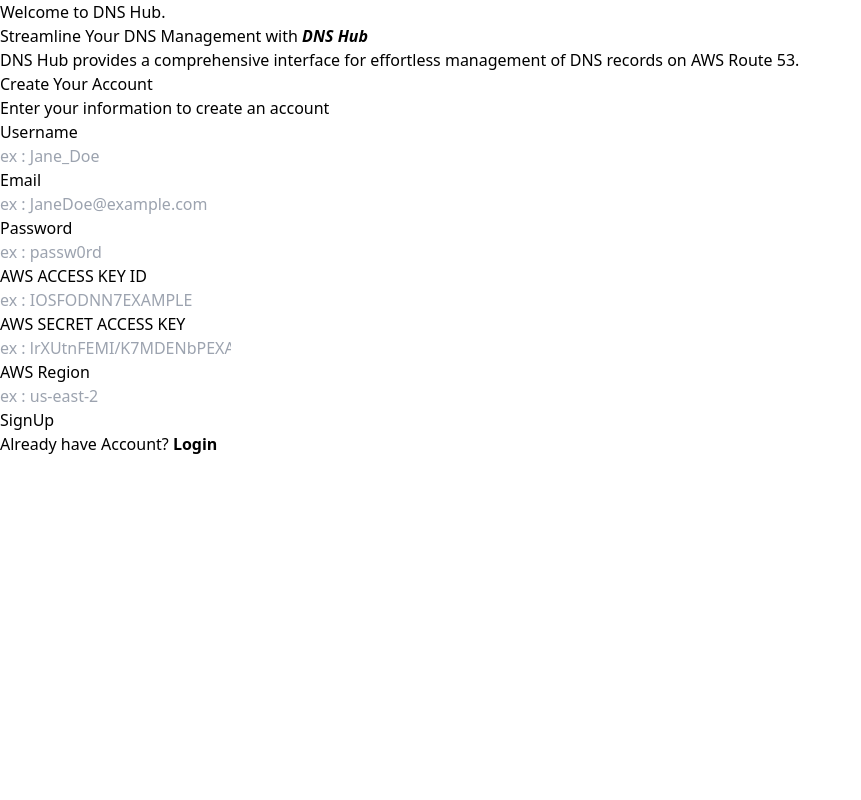
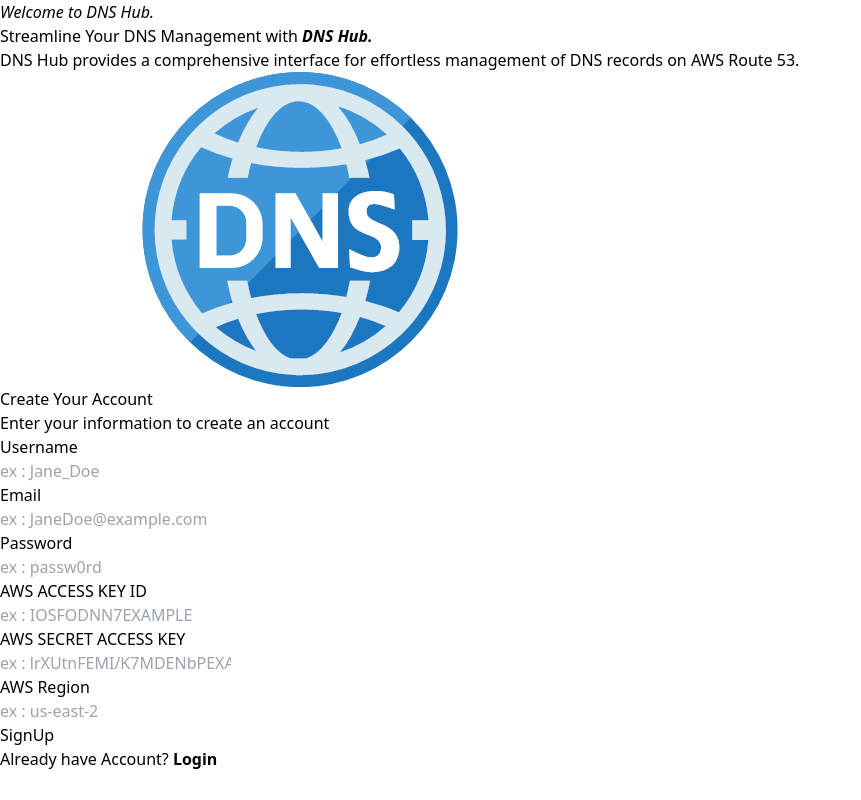
Before and after one commit to krishnagupta1543/dns-frontend, a React (Vite) app: page /home in a window 1280 px wide. Shown: the whole page, without its empty margins (0-861 px from the left). Built offline with nearby package versions, Linux system fonts and the light colour scheme.

Commit message:
design changed

```diff
--- a/src/components/Button.tsx
+++ b/src/components/Button.tsx
@@ -1,3 +1,3 @@
 export function Button(props:any) {
-    return <button onClick={props.onClick} type="button" className="  text-black bg-green-300 hover:bg-green-500 focus:outline-none focus:ring-4 focus:ring-gray-300 font-bold rounded-lg text-sm px-3 py-1 me-2 ">{props.label}</button>
+    return <button onClick={props.onClick} type="button" className="  text-white bg-gray-800 hover:bg-gray-900 focus:outline-none focus:ring-4 focus:ring-gray-300 font-medium rounded-lg text-sm px-3 py-1 me-2 ">{props.label}</button>
 }
--- a/src/components/Home.tsx
+++ b/src/components/Home.tsx
@@ -1,14 +1,16 @@
+import myImage from './dns-servers.png'
 import { Credentails } from "./Credentials";
 
 export function Home() {
     return (
-        <div className="font-sans">
-            <div className="lg:h-2/5  bg-gray-300 p-8 space-y-8 flex-cols justify-center items-center  ">
-                <div className="font-bold  text-3xl lg:text-4xl text-blue-500">Welcome to DNS Hub.</div>
-
-                <div className="space-y-2">
+        <div className=" font-sans">
+            <div className='lg:h-1/5 flex w-full'>
+                <div className="w-4/5  green-accent-200 p-8 space-y-8 flex-cols justify-center items-center  ">
+                    <div className="font-bold  text-3xl lg:text-4xl bg-clip-text text-transparent bg-gradient-to-r from-pink-500 to-violet-500"><i>Welcome to DNS Hub.</i></div>
+                    <div className="lg:flex">
+                        <div className="space-y-4 lg:space-y-2 ">
                             <div className=" text-4xl lg:text-5xl">
-                    Streamline Your DNS Management with <i className="text-blue-500"> <b>DNS Hub</b></i>
+                                Streamline Your DNS Management with <i className="bg-clip-text text-transparent bg-gradient-to-r from-pink-500 to-violet-500"> <b>DNS Hub.</b></i>
                             </div>
                             <div className="text-xl lg:text-2xl">
                                 DNS Hub provides a comprehensive
@@ -16,8 +18,16 @@ export function Home() {
                                 records on AWS Route 53.
                             </div>
                         </div>
+
                     </div>
-            <div className="lg:h-3/5">
+                </div>
+                <div className="w-1/5 flex justify-center items-center">
+                    <img src={myImage} alt="Description of Image" className=" w-64 " />
+                </div>
+            </div>
+
+
+            <div className="lg:h-3/5  bg-white-200">
                 <div>
                     <div className="flex flex-col lg:h-screen justify-center items-center">
                         <Credentails />
```
Lines whose indentation alone changed are shown as unchanged.
